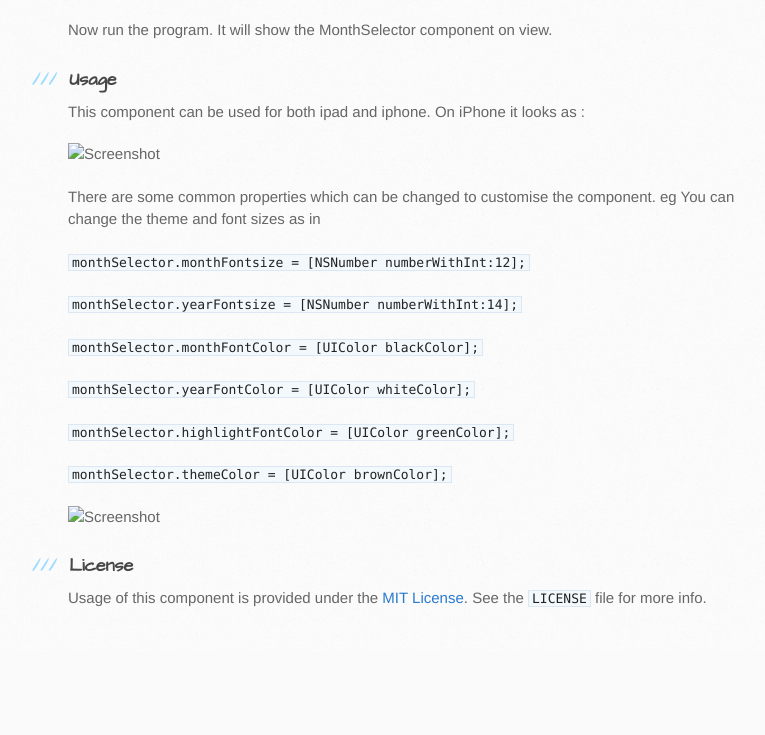
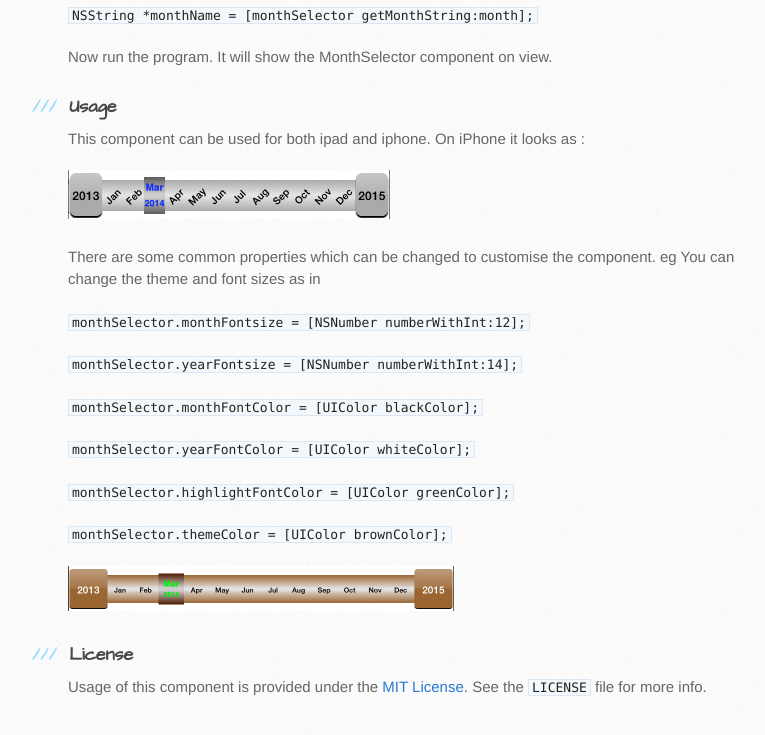
Before and after one commit to DRK1004/MonthSelector, a plain HTML site: page index.html in a window 1280 px wide. Shown: the part 1163-1898 px from the top of the page, without its empty margins (102-867 px from the left). Before the commit the page ends 1815 px from the top, so only its background shows below. Drawn offline with Linux system fonts and the light colour scheme.

Commit message:
Update index.html

```diff
--- a/index.html
+++ b/index.html
@@ -33,7 +33,7 @@
 
 <p>This component lets you to select month and year without days. It can be treated as month and year picker.</p>
 
-<p><img src="Screenshots/Screen%20Shot%201.png" alt="Screenshot"></p>
+<p><img src="images/ScreenShot1.png" alt="Screenshot"></p>
 
 <h3>
 <a name="requirements" class="anchor" href="#requirements"><span class="octicon octicon-link"></span></a>Requirements</h3>
@@ -80,7 +80,7 @@
 
 <p>This component can be used for both ipad and iphone. On iPhone it looks as :</p>
 
-<p><img src="Screenshots/Screen%20Shot%203.png" alt="Screenshot"></p>
+<p><img src="images/ScreenShot2.png" alt="Screenshot"></p>
 
 <p>There are some common properties which can be changed to customise the component. eg You can change the theme and font sizes as in </p>
 
@@ -96,7 +96,7 @@
 
 <p><code>monthSelector.themeColor = [UIColor brownColor];</code></p>
 
-<p><img src="Screenshots/Screen%20Shot%202.png" alt="Screenshot"></p>
+<p><img src="images/ScreenShot3.png" alt="Screenshot"></p>
 
 <h3>
 <a name="license" class="anchor" href="#license"><span class="octicon octicon-link"></span></a>License</h3>
```
